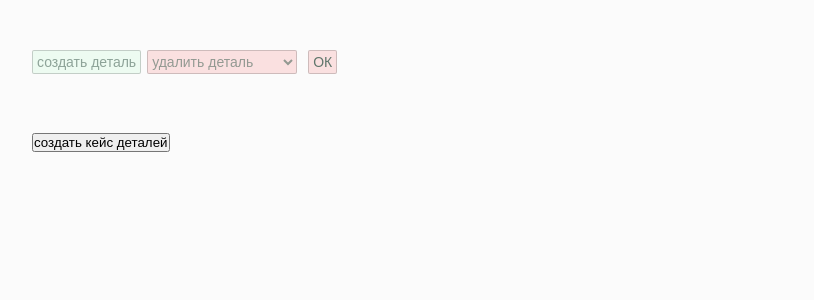
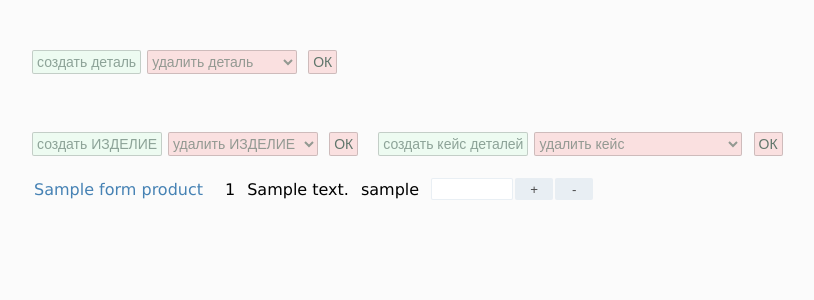
Before and after one commit to ozamroom/sklad_project, a Django app: template sklad_kviter/sklad/templates/sklad/sklad_list.html in a window 1280 px wide. Shown: the part 100-400 px from the top of the page, without its empty margins (96-910 px from the left). Run offline with Django 3.2, Linux system fonts and the light colour scheme; data comes from the database, SQL or seed files in the repository; both versions use the stored data as it was after the commit; the template is opened without the code that fills it: values that come from a table or form of the project are taken from there, most other values are stand-ins (such as "Sample title", 1, 10 or a date in 2020).

Commit message:
Реализованно сохранение изделий, но без учета деталей

```diff
--- a/sklad_kviter/sklad/forms.py
+++ b/sklad_kviter/sklad/forms.py
@@ -29,15 +29,34 @@ class Detail_in_products_Form(forms.ModelForm):
 			'detail_count': forms.NumberInput(),
 		}
 
+class Case_delete_Form(forms.Form):
+	list_case = forms.ModelChoiceField(queryset = Detail_in_products.objects.all(), empty_label="удалить кейс")
+	list_case.widget.attrs.update({'class': 'list_del_detil'})
 
-class List_products_Form(forms.Form):
+
+class List_products_Form(forms.ModelForm):
 	class Meta:
 		model = List_products
-		fields = ['title','count','obj_details']
+		fields = ['title','count','obj_details', 'slug']
 
 		widget = {
 				'title': forms.TextInput(),
 				'count': forms.NumberInput(),
-				'obj_details': forms.ChoiceField()
+				'obj_details': forms.ChoiceField(),
+				'slug': forms.TextInput(),
 
 		}
+class ListProductsForm(forms.ModelForm):
+	class Meta:
+		model = List_products
+		fields = ['title','count','obj_details',]
+
+		widget = {
+				'title': forms.TextInput(),
+				'count': forms.NumberInput(),
+				'obj_details': forms.ChoiceField(),
+		}
+
+class Product_delete_Form(forms.Form):
+	list_products = forms.ModelChoiceField(queryset = List_products.objects.all(), empty_label="удалить ИЗДЕЛИЕ")
+	list_products.widget.attrs.update({'class': 'list_del_detil'})
--- a/sklad_kviter/sklad/models.py
+++ b/sklad_kviter/sklad/models.py
@@ -22,7 +22,7 @@ class Detail_in_products(models.Model):
 	slug = models.SlugField(max_length=50, null = False, unique=True)
 
 	def __str__(self):
-		return 'деталь id- {} кол.-: {}'.format(self.detail, self.detail_count)
+		return 'деталь: {} кол. : {}'.format(self.detail, self.detail_count)
 
 	def save(self, *args, **kwargs):
 		if not self.slug:
--- a/sklad_kviter/sklad/templates/sklad/sklad_list.html
+++ b/sklad_kviter/sklad/templates/sklad/sklad_list.html
@@ -77,8 +77,27 @@ sklad
 <br>
 <br>
 <div class="block_add_case">
-	<div>
-		<button onclick="showHide('block_case')" class="button_add_case">создать кейс деталей</button>
+	<div class="block_add_detail">
+		<div>
+			<button onclick="showHide('create_product')" class="button_add_detail">создать ИЗДЕЛИЕ</button>
+		</div>
+		<div>
+			<form  action ="{% url 'sklad_list_url' %}" method="post" >
+				{% csrf_token %}
+				{{product_del.list_products}}
+				<button  class="ok_del" type="submit" name="product_delete" value="product_delete" >ОК</button>
+			</form>
+		</div>
+		<div>
+			<button onclick="showHide('block_case')" class="button_add_detail">создать кейс деталей</button>
+		</div>
+		<div>
+			<form  action ="{% url 'sklad_list_url' %}" method="post" >
+				{% csrf_token %}
+				{{case_del_form.list_case}}
+				<button  class="ok_del" type="submit" name="case_delete" value="case_delete" >ОК</button>
+			</form>
+		</div>
 	</div>
 	<div class="form_add_case" id="block_case" style="display: none;" >
 		<form  action ="{% url 'sklad_list_url' %}" method="post">
@@ -94,6 +113,45 @@ sklad
 			</table>
 		</form>
 	</div>
+	<div class="form_add_case" id="create_product" style="display: none;" >
+		<form  action ="{% url 'sklad_list_url' %}" method="post">
+			{% csrf_token %}
+			<table>
+				<tr>
+					<td>имя</td>
+					<td>{{product_create.title}}</td>
+					<td>кол.</td>
+					<td>{{product_create.count}}</td>
+					<td>выбрать кейсы</td>
+					<td>{{product_create.obj_details}}</td>
+					<td><button class="button_add_detail" type="submit" name="create_product" value="create_product">OK</button></td></td>
+				</tr>
+			</table>
+		</form>
+	</div>
+
+	<table class="tabl_details">
+		{% if form_errors.errors %}
+		<div style="margin: 8px 0 8px 4px; padding: 4px 4px 4px 4px; color: red; font-size: 14px;">
+			{{form_errors.errors}}
+		</div>
+		{% endif %}
+		{% for f in form_product %}
+		<form action ="{% url 'sklad_list_url' %}" method="post">
+			{% csrf_token %}
+			<tr>
+				<td class="detail_title">{{f.title}}</td>
+				<td class="detail_count">{{f.count}}</td>
+				<td class="detail_count">{{f.obj_details}}</td>
+				<td class="detail_count">{{f.slug}}</td>
+				<td class="product_number"><input type="number" name="number"></td>
+				<td><button class="detail_button" type="submit" name="product_button_plus" value="{{f.slug.value}}"> + </button></td>
+				<td><button class="detail_button" type="submit" name="product_button_minus" value="{{f.slug.value}}"> - </button></td>
+			</tr>
+		</form>
+		{% endfor %}
+	</table>
+
 </div>
 
 {% endblock %}
--- a/sklad_kviter/static/css/base.css
+++ b/sklad_kviter/static/css/base.css
@@ -330,6 +330,7 @@ input[type="number"]::-webkit-inner-spin-button {
 	color: #082d1de6;
 	opacity: 0.7;
 	padding: 0 4px;
+	margin: 0 20px 0 0;
 }
 
 .ok_del:hover{
```
Also changed, not shown: sklad_kviter/sklad/views.py (+82 -17 lines), sklad_kviter/db.sqlite3, sklad_kviter/sklad/migrations/0007_auto_20200618_1243.py (added), sklad_kviter/sklad/migrations/0008_auto_20200618_1323.py (added).
